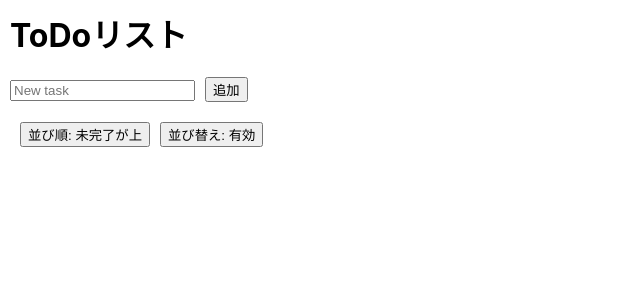
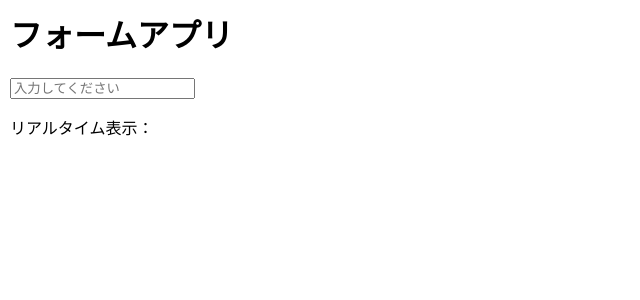
Before and after one commit to Tsubaki8413/Sat1-2_React, a React (Create React App) app: page / in a window 1280 px wide. Shown: the top 300 px of the page, without its empty margins (0-640 px from the left). Built offline with nearby package versions, Linux system fonts and the light colour scheme.

Commit message:
20250628

```diff
--- a/src/App.js
+++ b/src/App.js
@@ -1,104 +1,23 @@
-import React, { useState, useEffect } from 'react';
+import React, { useState, useEffect } from "react";
 
 function App() {
-  // 初期値としてローカルストレージからデータを取得
-  const [tasks, setTasks] = useState(() => {
-    const temp = localStorage.getItem("keepTodo");
-    try {
-      const loaded = JSON.parse(temp);
-      return Array.isArray(loaded) ? loaded : [];
-    } catch {
-      return [];
-    }
-  });
+    const [inputText, setInputText] = useState("");
+    const [log, setLog] = useState("");
 
-  const [task, setTask] = useState('');
-  const [sortOrder, setSortOrder] = useState('incompleteFirst');
-  const [isSortEnabled, setIsSortEnabled] = useState(true);
+    return(
+        <div>
+            <h1>フォームアプリ</h1>
 
-  // tasksが変更されたらローカルストレージに保存
-  useEffect(() => {
-    localStorage.setItem("keepTodo", JSON.stringify(tasks));
-  }, [tasks]);
+            <input
+              type="text"
+              placeholder="入力してください"
+              value={inputText}
+              onChange={(e) => setInputText(e.target.value)}
+            />
 
-  // 新しいタスクを追加
-  const addTask = () => {
-    if (task.trim()) {
-      setTasks([...tasks, { id: Date.now(), text: task, isCompleted: false }]);
-      setTask('');
-    }
-  };
-
-  // タスクの完了状態を切り替え
-  const toggleTaskCompletion = (id) => {
-    setTasks(
-      tasks.map((task) =>
-        task.id === id ? { ...task, isCompleted: !task.isCompleted } : task
-      )
+            <p>リアルタイム表示：{inputText}</p>
+        </div>
     );
-  };
-
-  // タスクを削除
-  const deleteTask = (id) => {
-    setTasks(tasks.filter((task) => task.id !== id));
-  };
-
-  // 並べ順の変更
-  const toggleSortOrder = () => {
-    setSortOrder(prev =>
-      prev === 'incompleteFirst' ? 'completeFirst' : 'incompleteFirst'
-    );
-  };
-
-  const toggleSortEnabled = () => {
-    setIsSortEnabled(prev => !prev);
-  };
-
-  const sortedTasks = [...tasks].sort((a, b) => {
-    if (sortOrder === 'incompleteFirst') {
-      return a.isCompleted - b.isCompleted;
-    } else {
-      return b.isCompleted - a.isCompleted;
-    }
-  });
-
-  const displayTasks = isSortEnabled ? sortedTasks : tasks;
-
-  return (
-    <div>
-      <h1>ToDoリスト</h1>
-
-      <input
-        type="text"
-        value={task}
-        onChange={(e) => setTask(e.target.value)}
-        placeholder="New task"
-      />
-      <button onClick={addTask}>追加</button>
-
-      <br /><br />
-      <button onClick={toggleSortOrder}>
-        並び順: {sortOrder === 'incompleteFirst' ? '未完了が上' : '完了が上'}
-      </button>
-      <button onClick={toggleSortEnabled}>
-        並び替え: {isSortEnabled ? '有効' : '無効'}
-      </button>
-
-      <ul>
-        {displayTasks.map((task) => (
-          <li key={task.id} style={{ textDecoration: task.isCompleted ? 'line-through' : 'none' }}>
-            <input
-              type="checkbox"
-              checked={task.isCompleted}
-              onChange={() => toggleTaskCompletion(task.id)}
-            />
-            {task.text}
-            <button onClick={() => deleteTask(task.id)}>削除</button>
-          </li>
-        ))}
-      </ul>
-    </div>
-  );
-}
+};
 
 export default App;
```
